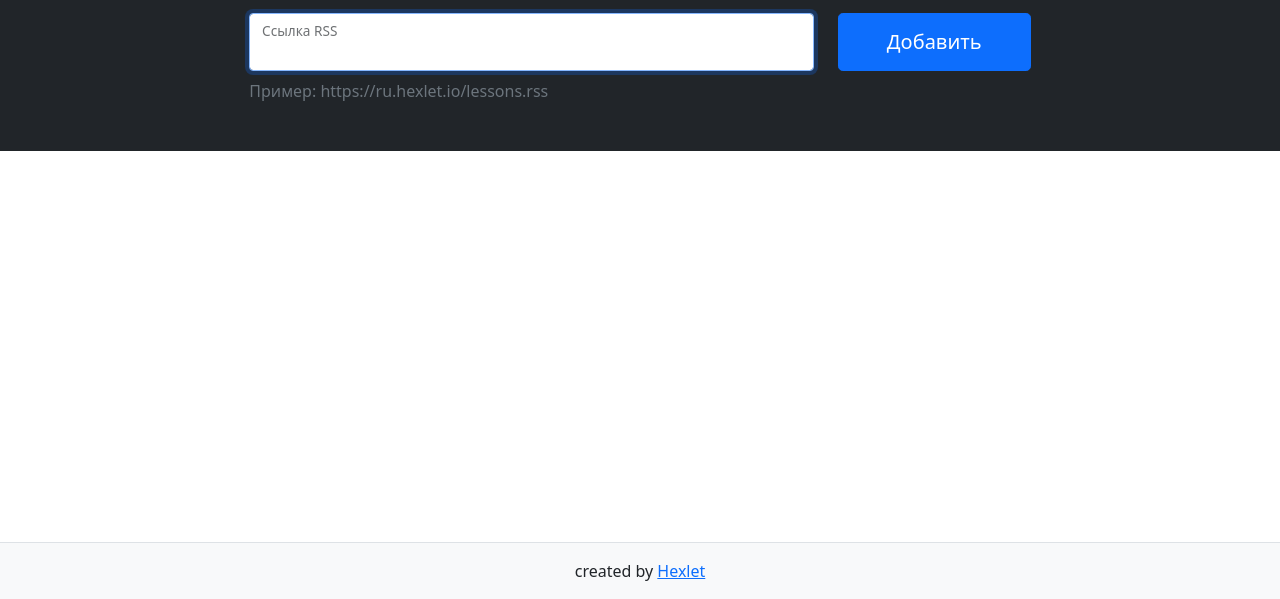
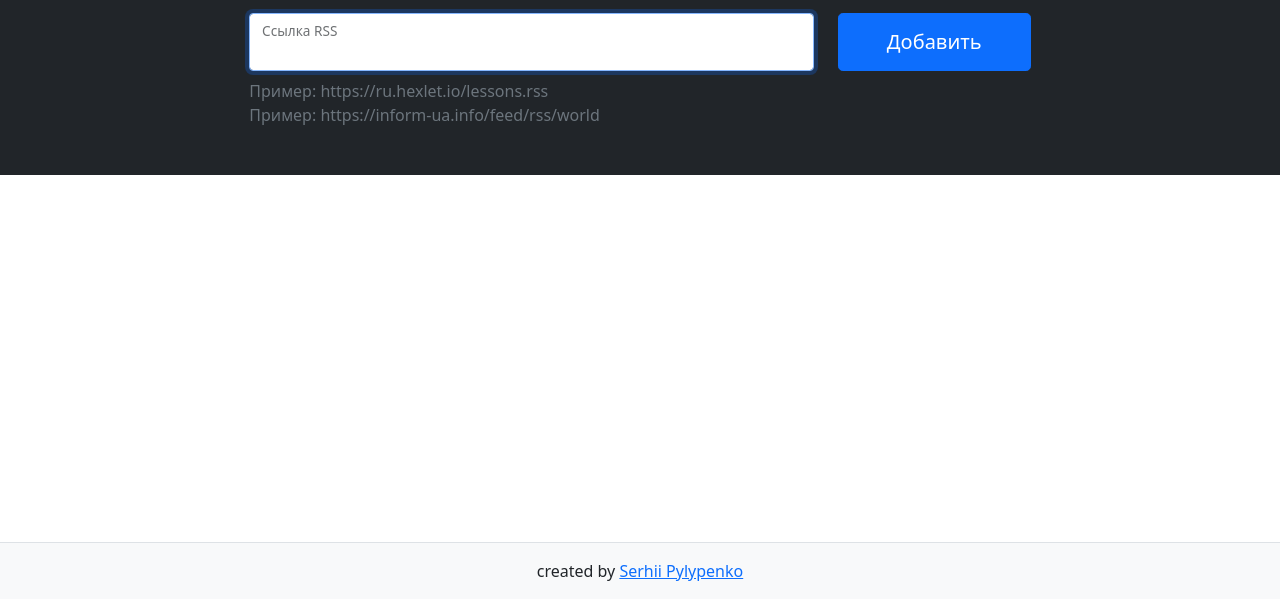
Before and after one commit to jPee2k/frontend-project-lvl3, a website built with webpack: page index.html in a window 1280 px wide. Shown: the part 201-800 px from the top of the page. Built offline with nearby package versions, Linux system fonts and the light colour scheme; what on-change would draw is missing.

Commit message:
edit html template

```diff
--- a/index.html
+++ b/index.html
@@ -39,7 +39,10 @@
             </div>
           </div>
         </form>
-        <p class="mt-2 mb-0 text-muted">Пример: https://ru.hexlet.io/lessons.rss</p>
+        <p class="mt-2 mb-0 text-muted">
+          Пример: https://ru.hexlet.io/lessons.rss<br>
+          Пример: https://inform-ua.info/feed/rss/world
+        </p>
         <p class="feedback m-0 position-absolute small text-danger"></p></div>
     </div>
   </section>
@@ -52,7 +55,7 @@
 </main>
 <footer class="footer border-top py-3 mt-5 bg-light">
   <div class="container-xl">
-    <div class="text-center">created by <a href="https://ru.hexlet.io/professions/frontend/projects/11" target="_blank">Hexlet</a>
+    <div class="text-center">created by <a href="https://jpee2k.github.io/" target="_blank">Serhii Pylypenko</a>
     </div>
   </div>
 </footer>
```
